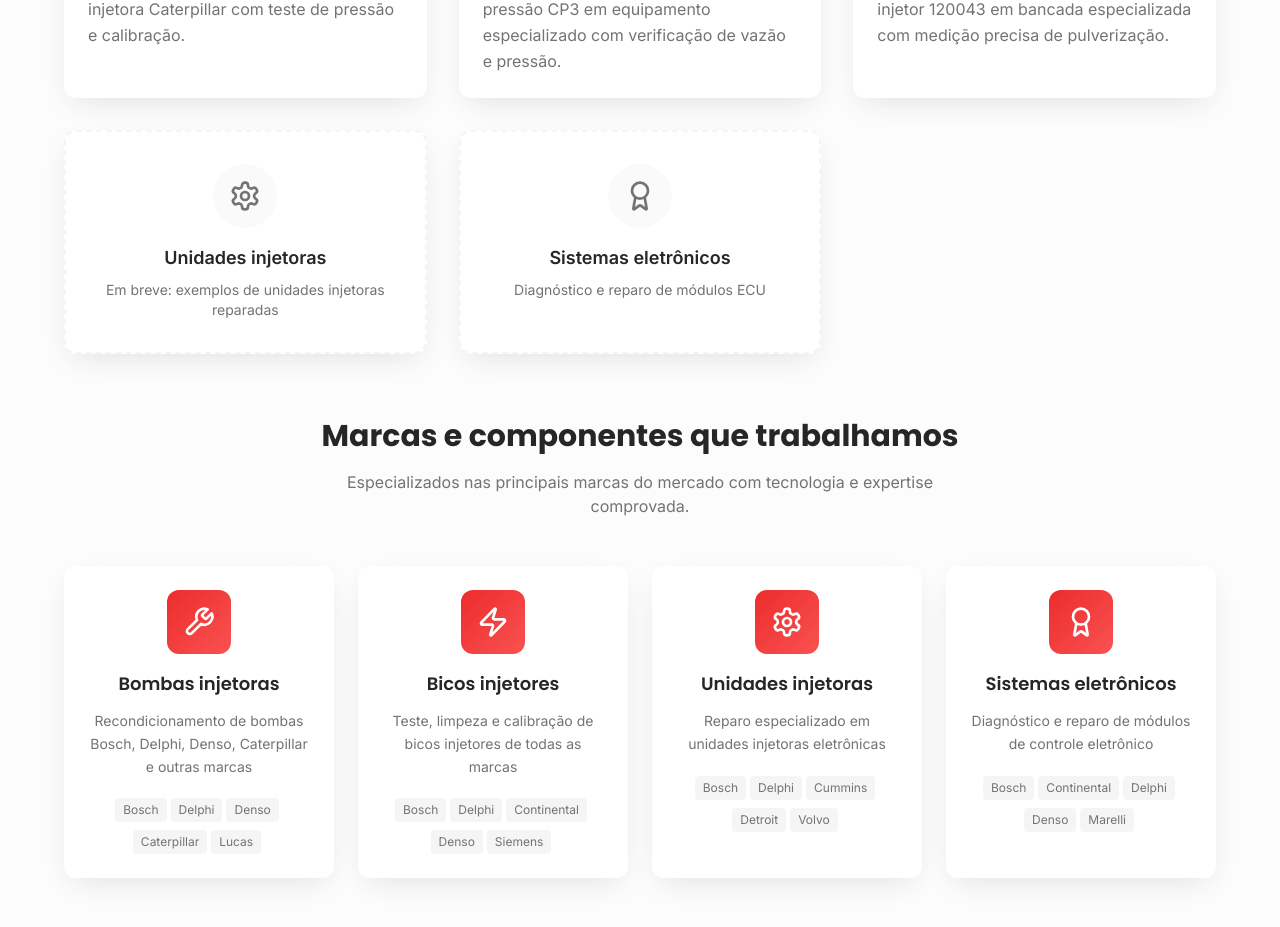
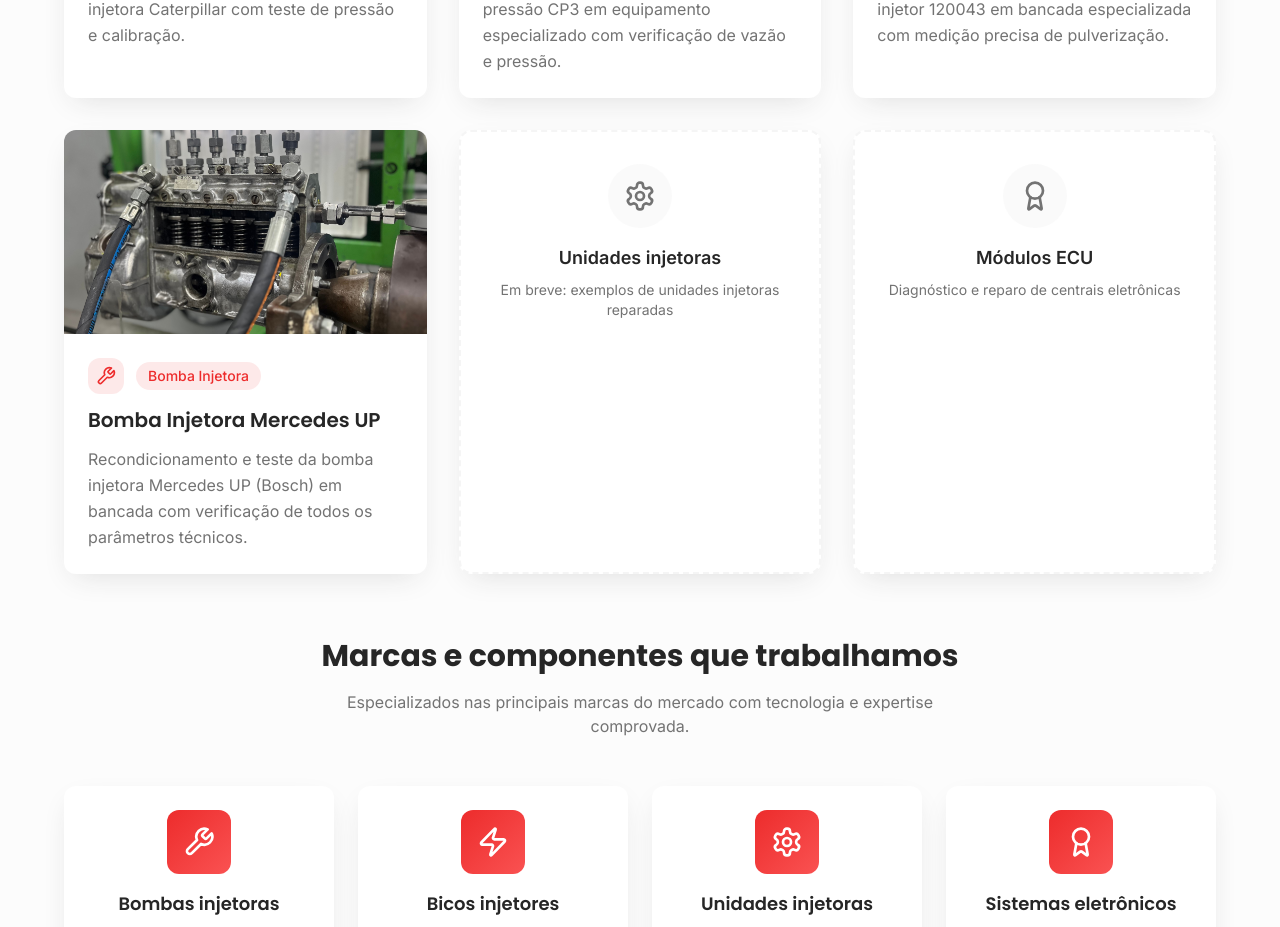
Before and after one commit to DevZipMateus/diesel-web-studio, a React (Vite) app: page / in a window 1280 px wide. Shown: the part 4020-4947 px from the top of the page. Built offline with nearby package versions, Linux system fonts and the light colour scheme; the HTML template or start-up script is replaced by a standard one.

Commit message:
Add Mercedes UP injection pump

```diff
--- a/src/components/WorkGallery.tsx
+++ b/src/components/WorkGallery.tsx
@@ -22,6 +22,13 @@ const WorkGallery = () => {
       description: "Teste de vazão e calibração do bico injetor 120043 em bancada especializada com medição precisa de pulverização.",
       category: "Bico Injetor",
       icon: Zap
+    },
+    {
+      image: "/assets/bomba-injetora-mercedes-up.jpg",
+      title: "Bomba Injetora Mercedes UP",
+      description: "Recondicionamento e teste da bomba injetora Mercedes UP (Bosch) em bancada com verificação de todos os parâmetros técnicos.",
+      category: "Bomba Injetora",
+      icon: Wrench
     }
   ];
 
@@ -116,10 +123,10 @@ const WorkGallery = () => {
                 <Award className="w-8 h-8 text-muted-foreground" />
               </div>
               <h3 className="text-lg font-semibold text-foreground mb-2">
-                Sistemas eletrônicos
+                Módulos ECU
               </h3>
               <p className="text-muted-foreground text-sm">
-                Diagnóstico e reparo de módulos ECU
+                Diagnóstico e reparo de centrais eletrônicas
               </p>
             </div>
           </div>
```
Also changed, not shown: public/assets/bomba-injetora-mercedes-up.jpg (added).
